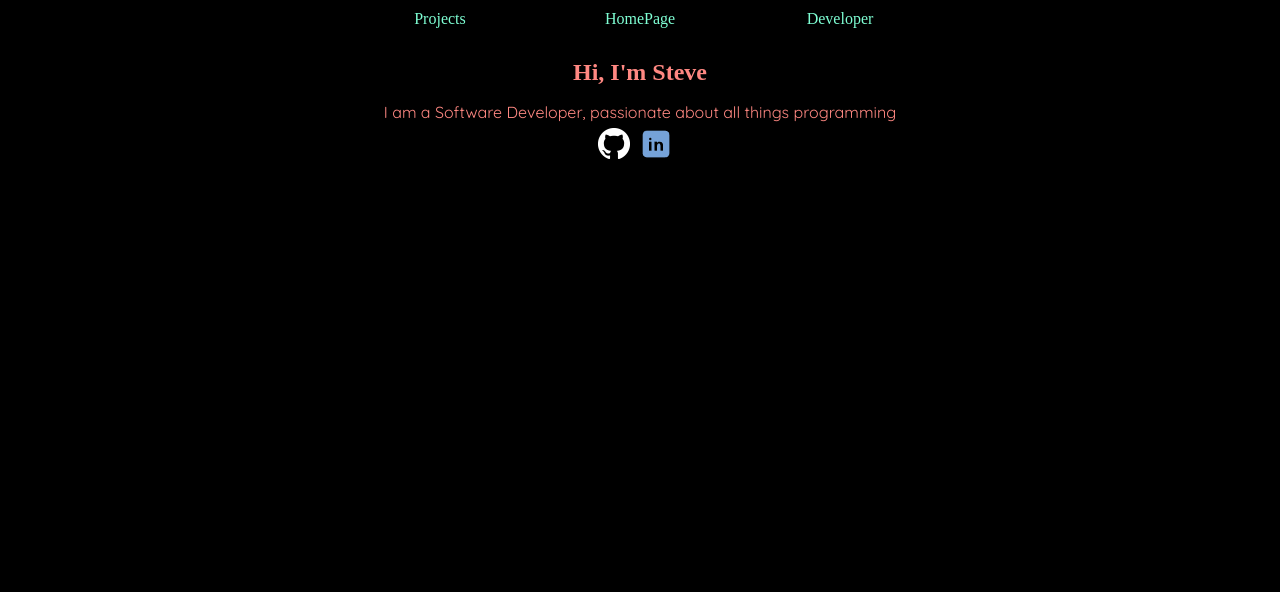
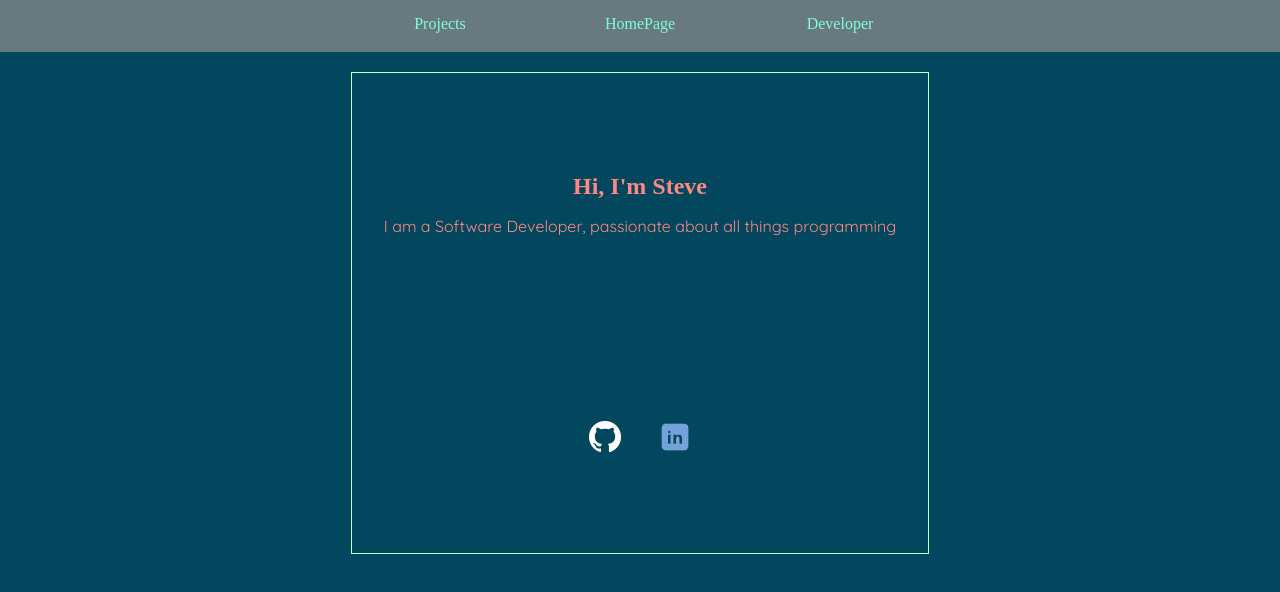
Before and after one commit to steve-kim-96/SteveJubs, a Next.js app: page / in a window 1280 px wide. Shown: the top 592 px of the page. Built offline with nearby package versions, Linux system fonts and the light colour scheme; a web font is replaced by a local one.

Commit message:
edit styling for pages

```diff
--- a/styles/_config.scss
+++ b/styles/_config.scss
@@ -1,10 +1,14 @@
 @import url('https://fonts.googleapis.com/css2?family=Dela+Gothic+One&display=swap');
 @import url('https://fonts.googleapis.com/css2?family=Quicksand&display=swap');
 @import url('https://fonts.googleapis.com/css2?family=RocknRoll+One&display=swap');
-
+//font families for text type
 $header-font: 'Dela Gothic One';
 $h-font: 'RocknRoll One';
 $p-font: 'Quicksand';
+//font color for text type
 $body-font-color: #ff8882;
 $title-font-color: #f5f7b2;
-$box-color: rgba(246,246,244,0.56)
+//box for blog list page
+$box-color: rgba(246,246,244,0.56);
+//break point for responsive design
+$medium-breakpoint: 1170px;
--- a/styles/_utility.scss
+++ b/styles/_utility.scss
@@ -1,5 +1,9 @@
 * {
   margin: 0;
   padding: 0;
-  background-color: black;
 }
+
+#__next {
+  height: 100%;
+  width: 100%;
+}
--- a/styles/index.scss
+++ b/styles/index.scss
@@ -1,14 +1,21 @@
 @import 'utility';
 @import 'config';
 
+//main containers
+//header
 body {
   height: 100vh;
+  background-color: #02475e;
 }
-
+.header {
+  position: sticky;
+  top: 0;
+  background-color: #687980;
+  height: 6.5%;
   header {
     text-align: center;
     a {
-    margin-top: 10px;
+      margin-top: 15px;
       font-family: $header-font;
       text-decoration: none;
       display: inline-block;
@@ -16,14 +23,39 @@ header {
       color: aquamarine;
     }
   }
+}
+//main content
 
-//wont set the display on the main box since I can just do that for child boxes if I want to align them somehow
 main {
-  height: 400px;
+  // display: flex;
+  // justify-content: center;
+  height: 100%;
   width: 100%;
   margin-top: 20px;
   text-align: center;
   line-height: 2;
+
+  .container {
+    width: 100%;
+    height: 100%;
+    display: flex;
+    justify-content: center;
+    .homepage {
+      border: 1px solid #c6ffc1;
+      display: flex;
+      width: 45%;
+      height: 60%;
+      flex-direction: column;
+      justify-content: space-around;
+      .social-media-links {
+        display: inline-block;
+        background: none;
+        a {
+          margin: 0 1.5vw 0 1.5vw;
+        }
+      }
+    }
+  }
 
   h1 {
     font-family: $h-font;
@@ -36,8 +68,10 @@ main {
   }
   a {
     text-decoration: solid;
+    color: $title-font-color;
   }
 }
+//body styling
 
 .intro-header {
   color: $title-font-color;
@@ -53,14 +87,18 @@ main {
     padding-left: 10px;
     border: solid 1px $box-color;
     text-align: left;
-  box-shadow: 5px 10px ;
+    list-style-type: none;
   }
 }
 
-.social-media-links {
+.blog-content {
+  margin-top: 5vh;
+}
+
+//responsive design
+@media (max-width: $medium-breakpoint) {
+  .blog-content {
     display: flex;
-  justify-content: center;
-  a {
-    margin-right: 10px;
+    flex-wrap: wrap;
   }
 }
```
Lines whose indentation alone changed are shown as unchanged.
